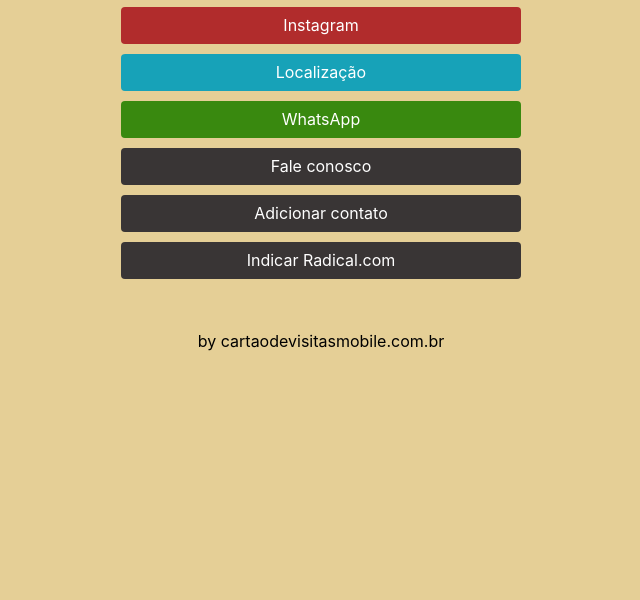
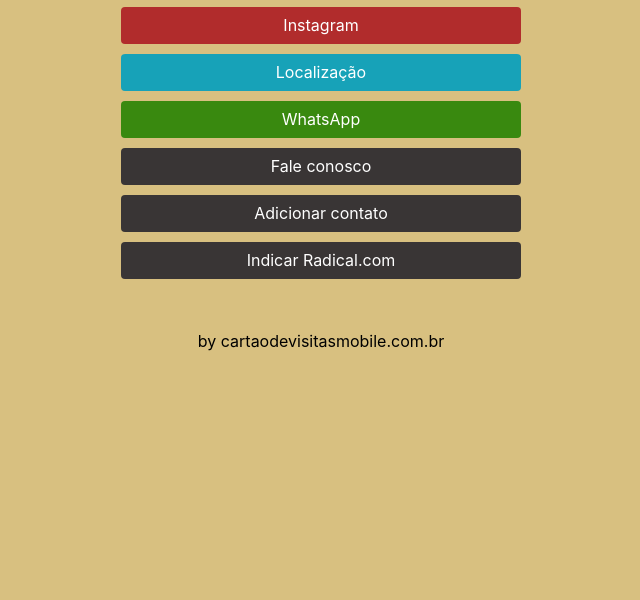
Before and after one commit to startdes/radicalc, a plain HTML site: page index.html in a window 1280 px wide. Shown: the part 200-800 px from the top of the page, without its empty margins (319-959 px from the left). Drawn offline with Linux system fonts and the light colour scheme.

Commit message:
Add files via upload

```diff
--- a/css/stilo.css
+++ b/css/stilo.css
@@ -30,7 +30,7 @@
 }
 
 body {
-    background-color: #E5CF96;
+    background-color: #d8c080;
 }
 
 .geral {
```
